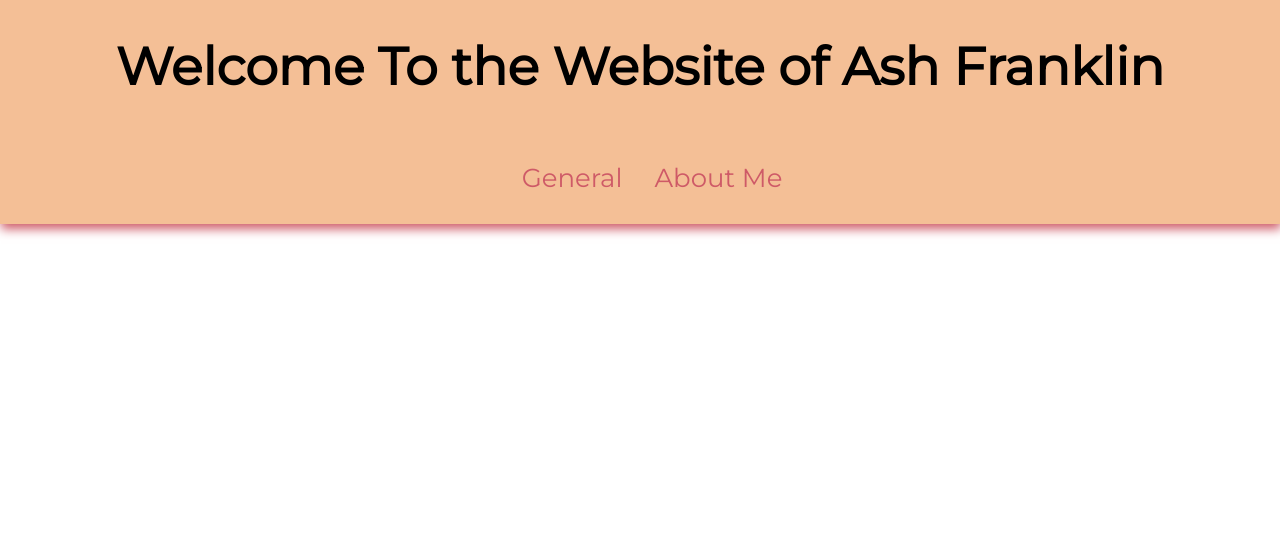
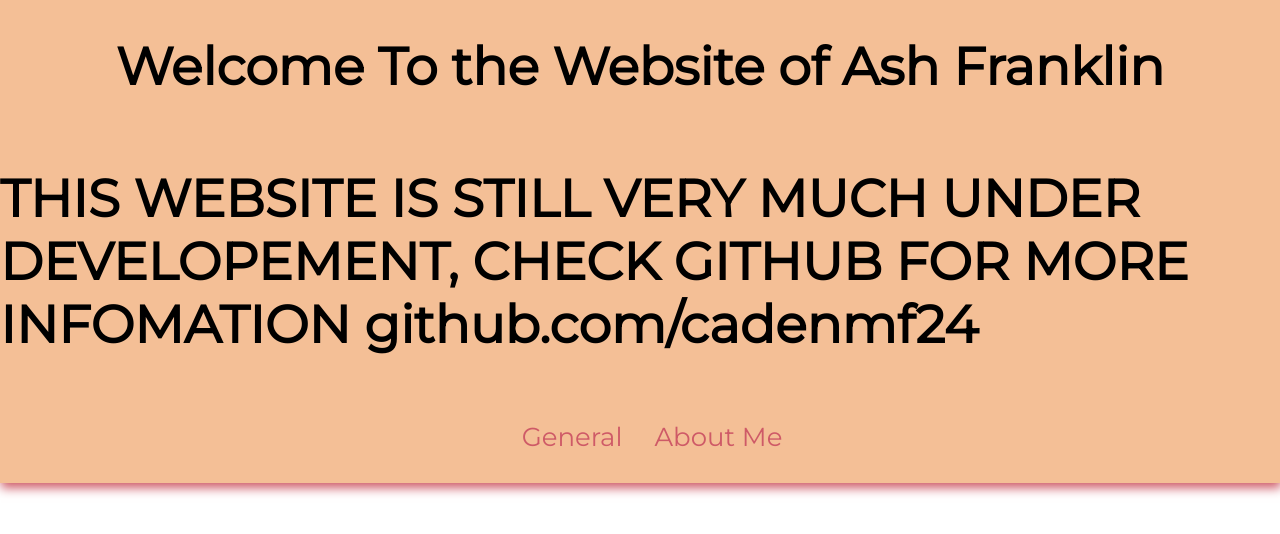
Before and after one commit to Cadenmf24/Ashwashere-Website-, a React (Create React App) app in the folder websitetest/: page / in a window 1280 px wide. Shown: the top 534 px of the page. Built offline with nearby package versions, Linux system fonts and the light colour scheme.

Commit message:
Under development

```diff
--- a/websitetest/src/components/Header.js
+++ b/websitetest/src/components/Header.js
@@ -10,7 +10,8 @@
 const Header = () => {
     return(
         <div className="App-header">
-            <h1> Welcome To the Website of Ash Franklin</h1>
+            <h1> Welcome To the Website of Ash Franklin </h1>
+            <h1>THIS WEBSITE IS STILL VERY MUCH UNDER DEVELOPEMENT, CHECK GITHUB FOR MORE INFOMATION github.com/cadenmf24</h1>
             <style>
                 @import url('https://fonts.googleapis.com/css2?family=Montserrat&display=swap');
             </style>
```
